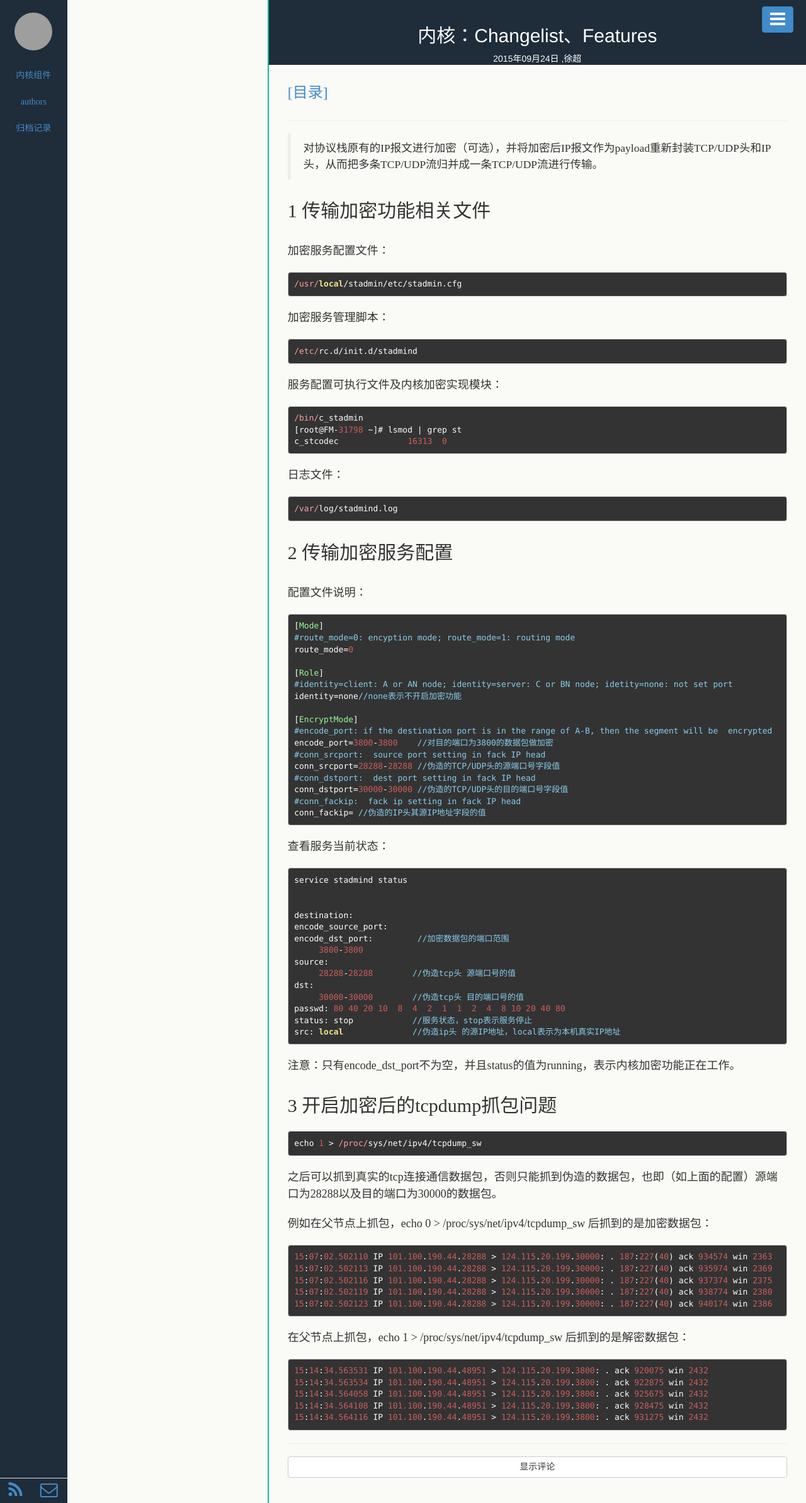
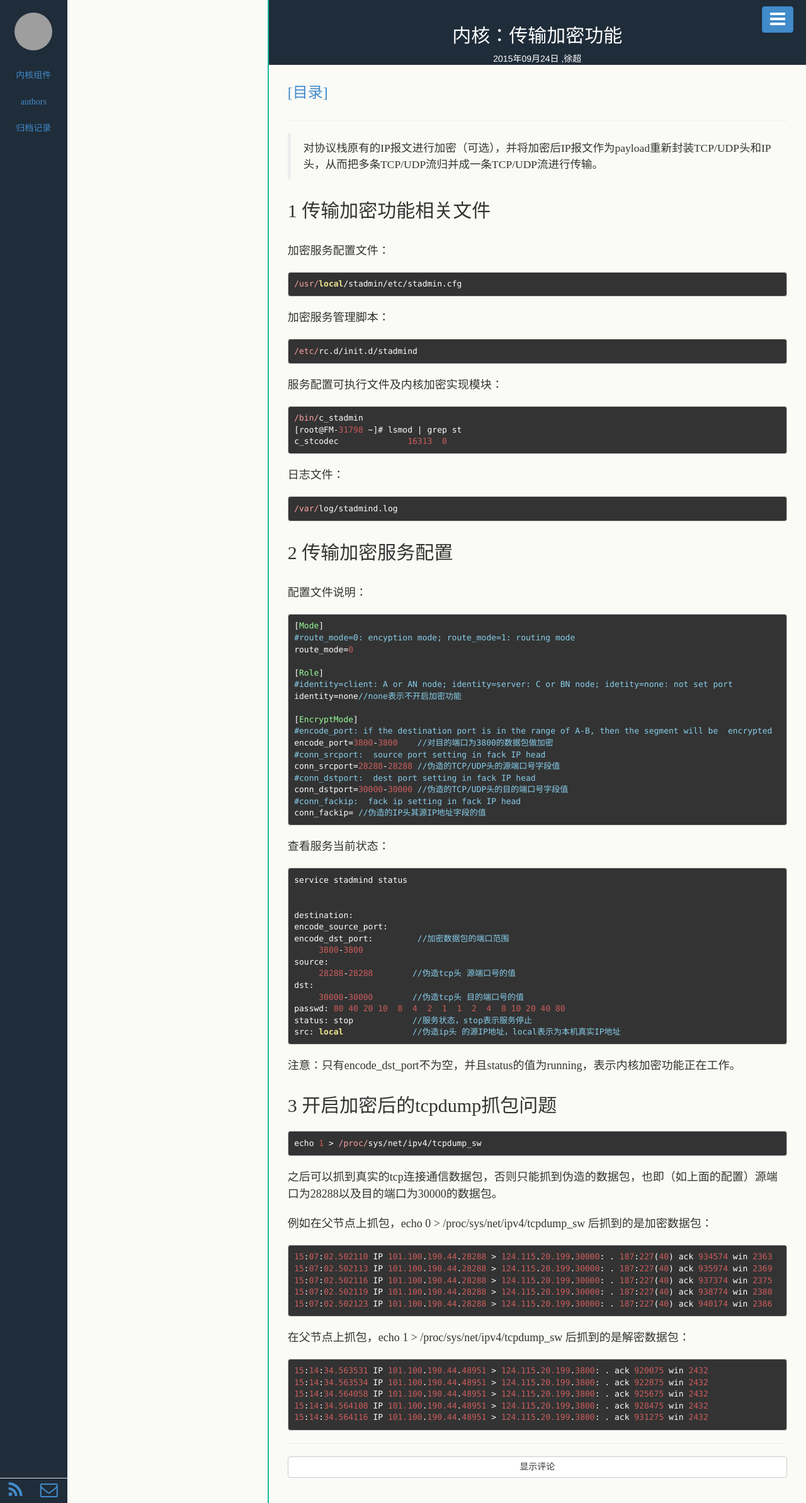
Before and after one commit to deeper-think/deeper-think.github.io.ws, a Jekyll site: the page built from source_code/_posts/2015-09-24-kernel-encryption-feature.md, in a window 1280 px wide. Shown: the whole page at 63% size. Built offline with Jekyll 4.4.1, drawn with Linux system fonts in a browser that asks for light colours; grey boxes are pictures that could not be loaded.

Commit message:
small changes

```diff
--- a/source_code/_posts/2015-09-24-kernel-encryption-feature.md
+++ b/source_code/_posts/2015-09-24-kernel-encryption-feature.md
@@ -1,6 +1,6 @@
 ---
 layout: post
-title: 内核：Changelist、Features
+title: 内核：传输加密功能
 category: 内核组件
 tags: [徐超]
 keywords: 内核、传输优化、传输加密
```
Also changed, not shown: source_code/_posts/2015-09-24-kernel-changelist.md (+1 -1 lines).
